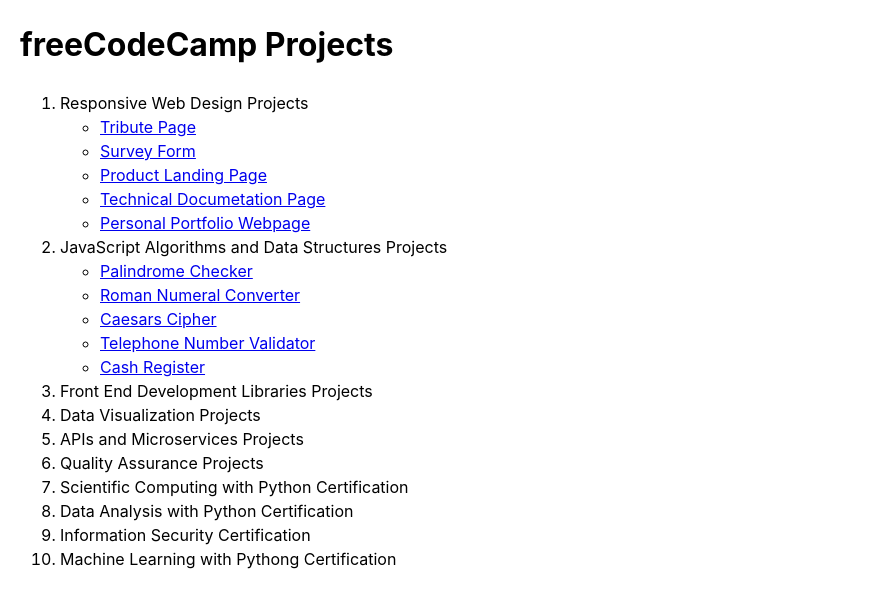
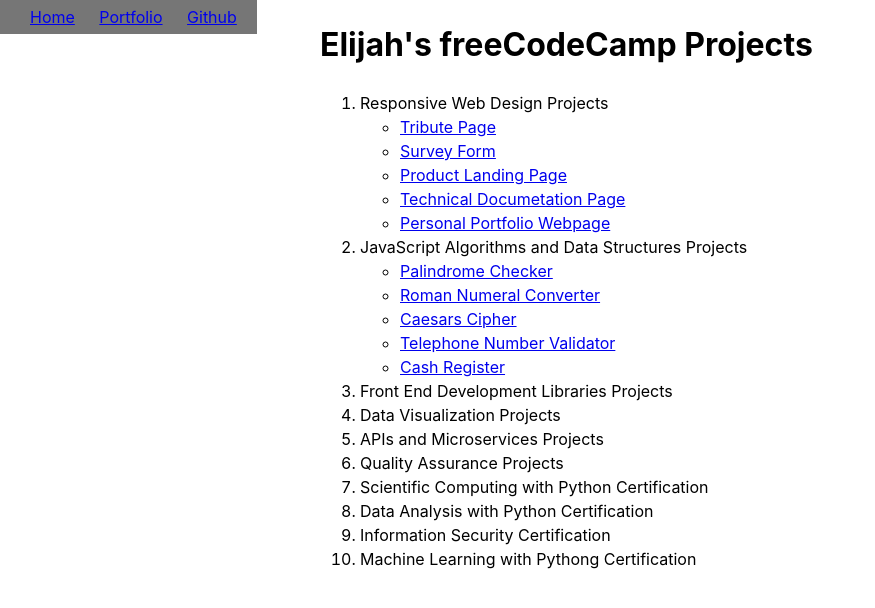
Before and after one commit to ejw773/freeCodeCamp, a plain HTML site: page index.html in a window 1280 px wide. Shown: the whole page, without its empty margins (0-875 px from the left). Drawn offline with Linux system fonts and the light colour scheme.

Commit message:
last commit today

```diff
--- a/index.html
+++ b/index.html
@@ -3,8 +3,17 @@
   <link rel="stylesheet" href="styles.css">
 </head>
 <body>
+  <header>
+    <nav id="navbar">
+      <ul>
+        <li><a href="index.html">Home</a></li>
+        <li><a href="https://www.elijahwilcott.com" target="_blank">Portfolio</a></li>
+        <li><a href="https://github.com/ejw773/freeCodeCamp" target="_blank">Github</a></li>
+      </ul>
+    </nav>
+    <h1>Elijah's freeCodeCamp Projects</h1>
+  </header>
 <div id="main">
-  <h1>freeCodeCamp Projects</h1>
   <ol>
     <li>Responsive Web Design Projects</li>
       <ul>
--- a/styles.css
+++ b/styles.css
@@ -6,5 +6,24 @@ html {
     font-family: -apple-system, BlinkMacSystemFont, "Segoe UI", "Roboto", "Helvetica Neue", Arial, sans-serif;
     font-size: 1.6rem;
     line-height: 1.5;
-    margin: 20px;
+    width: 50%;
+    margin: auto;
+}
+
+
+  #navbar {
+      position: fixed;
+      top: 0px;
+      left: 0px;
+      background-color: #767676;
   }
+
+  nav ul {
+      margin: 0px;
+      padding: 5px 0px 5px 30px;
+  }
+
+  nav li {
+      display: inline;
+      margin-right: 20px;
+  }
```
